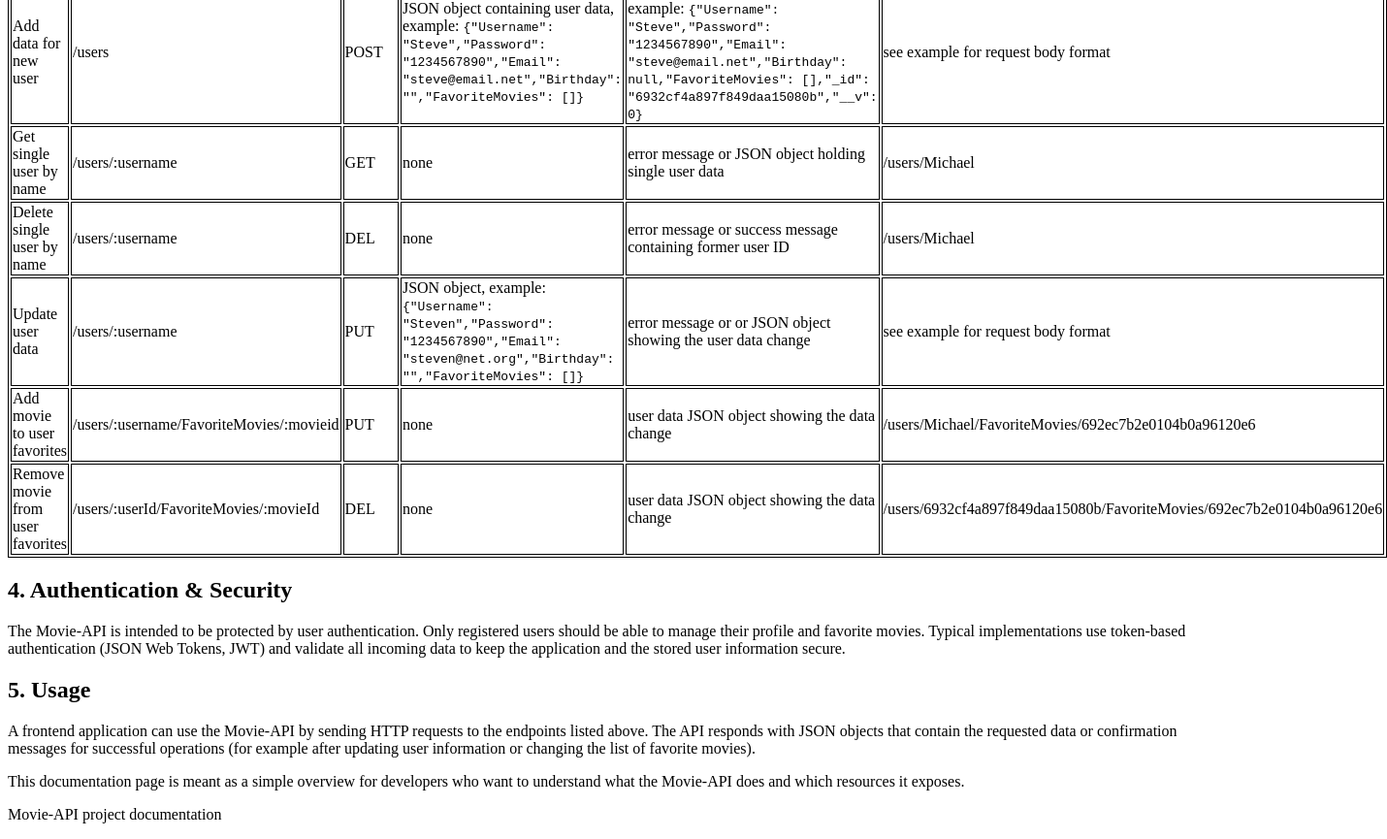
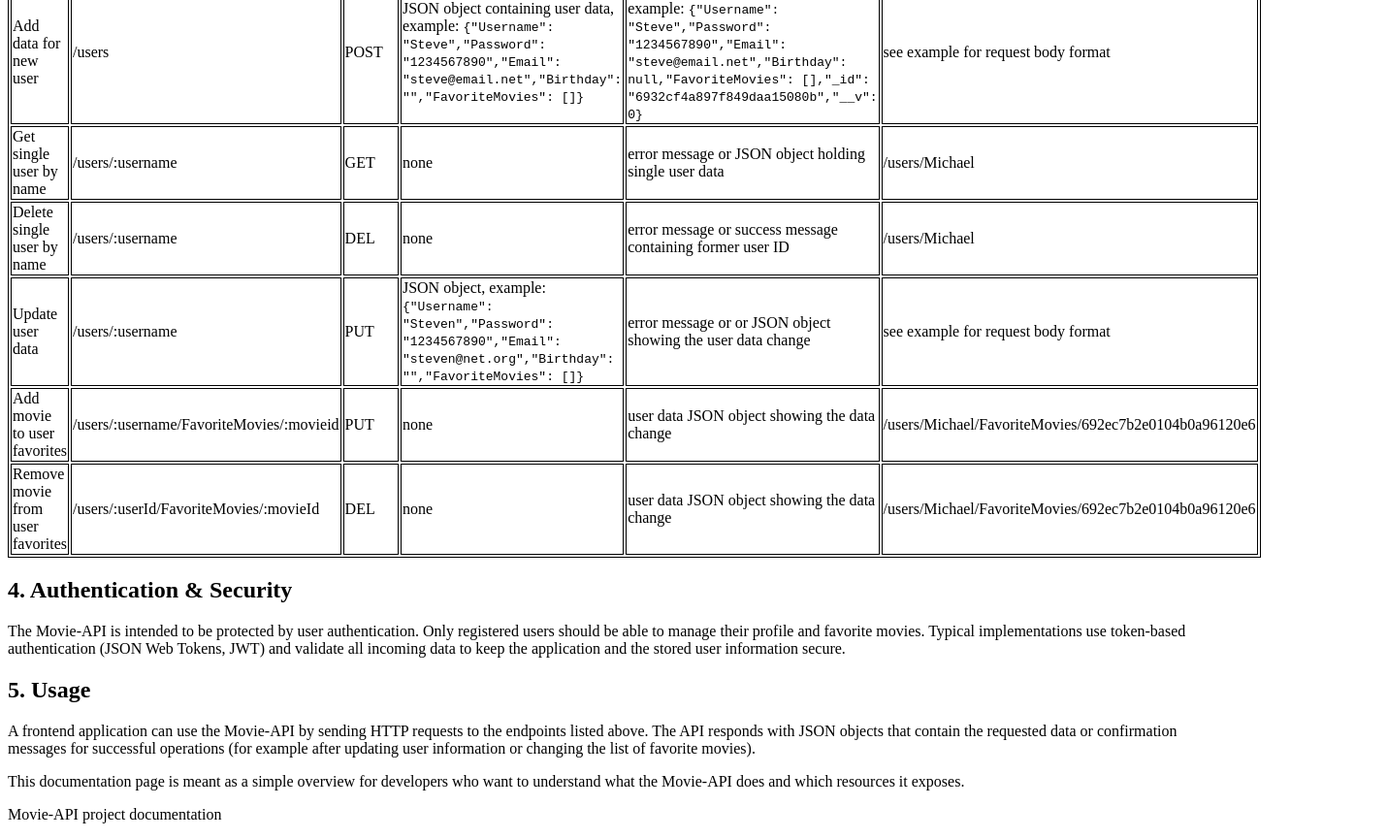
Before and after one commit to markusl23/movie_api, a website: page public/documentation.html in a window 1280 px wide. Shown: the part 1334-2199 px from the top of the page at 97% size, 1430 px wide, since content can reach past the window. Drawn offline with Linux system fonts and the light colour scheme.

Commit message:
updated documentation.html

```diff
--- a/public/documentation.html
+++ b/public/documentation.html
@@ -168,7 +168,7 @@
           <td>DEL</td>
           <td>none</td>
           <td>user data JSON object showing the data change</td>
-          <td>/users/6932cf4a897f849daa15080b/FavoriteMovies/692ec7b2e0104b0a96120e6</td>
+          <td>/users/Michael/FavoriteMovies/692ec7b2e0104b0a96120e6</td>
         </tr>
       </table>
     </section>
```
